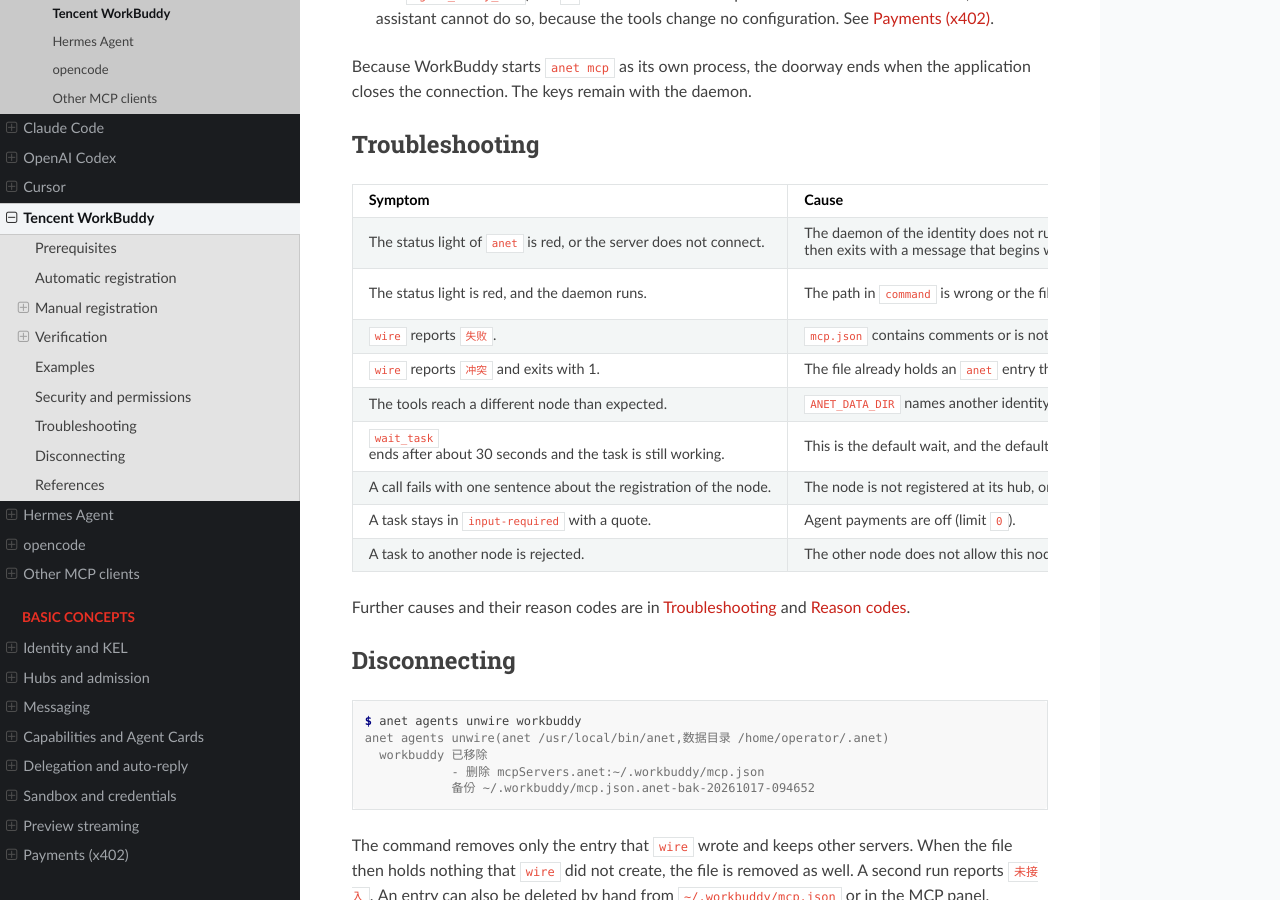
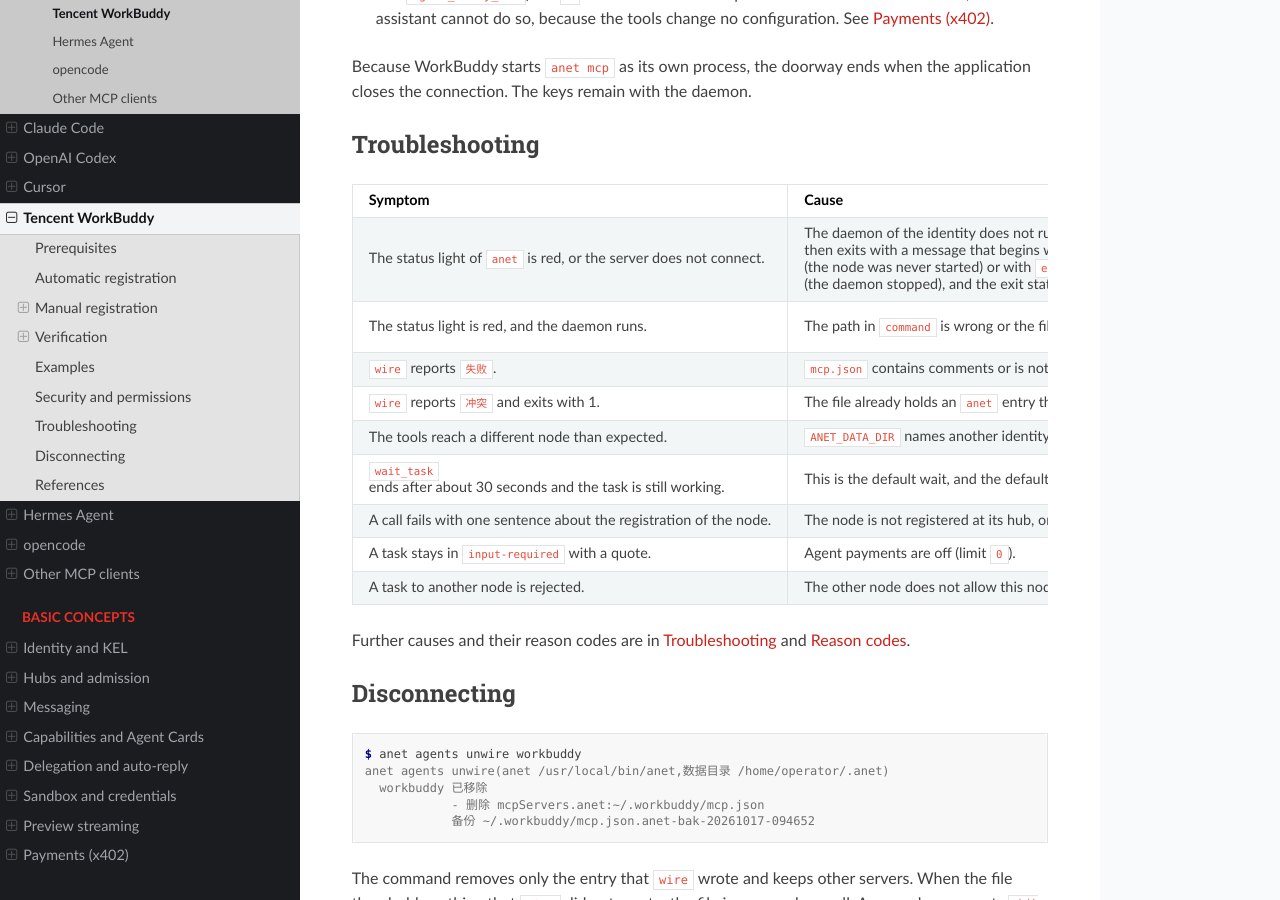
Before and after one commit to ANetResearch/ANet, a Sphinx documentation site: the page built from docs/agents/workbuddy.rst, in a window 1280 px wide and 900 px high, scrolled down 4741 px. Built offline with Sphinx 7.4.7 and the Read the Docs theme 3.1.0, drawn with Linux system fonts in a browser that asks for light colours.

Commit message:
Align the WorkBuddy troubleshooting row with both observed anet mcp failure messages
A node that was never started and a daemon that stopped print different
messages; the guide named only one, which disagreed with the other pages.

Co-Authored-By: Claude Opus 5.5 <noreply@anthropic.com>

```diff
--- a/docs/agents/workbuddy.rst
+++ b/docs/agents/workbuddy.rst
@@ -245,7 +245,9 @@ Troubleshooting
      - Action
    * - The status light of ``anet`` is red, or the server does not connect.
      - The daemon of the identity does not run. ``anet mcp`` then exits with a
-       message that begins with ``error: anet mcp:`` and the exit status 1.
+       message that begins with ``anet is not running`` (the node was never
+       started) or with ``error: anet mcp:`` (the daemon stopped), and the
+       exit status 1.
      - Start the daemon with ``anet up`` and check it with ``anet status``.
        Then reload the server in the MCP panel or open a new session.
    * - The status light is red, and the daemon runs.
```
Also changed, not shown: 2 other files.
